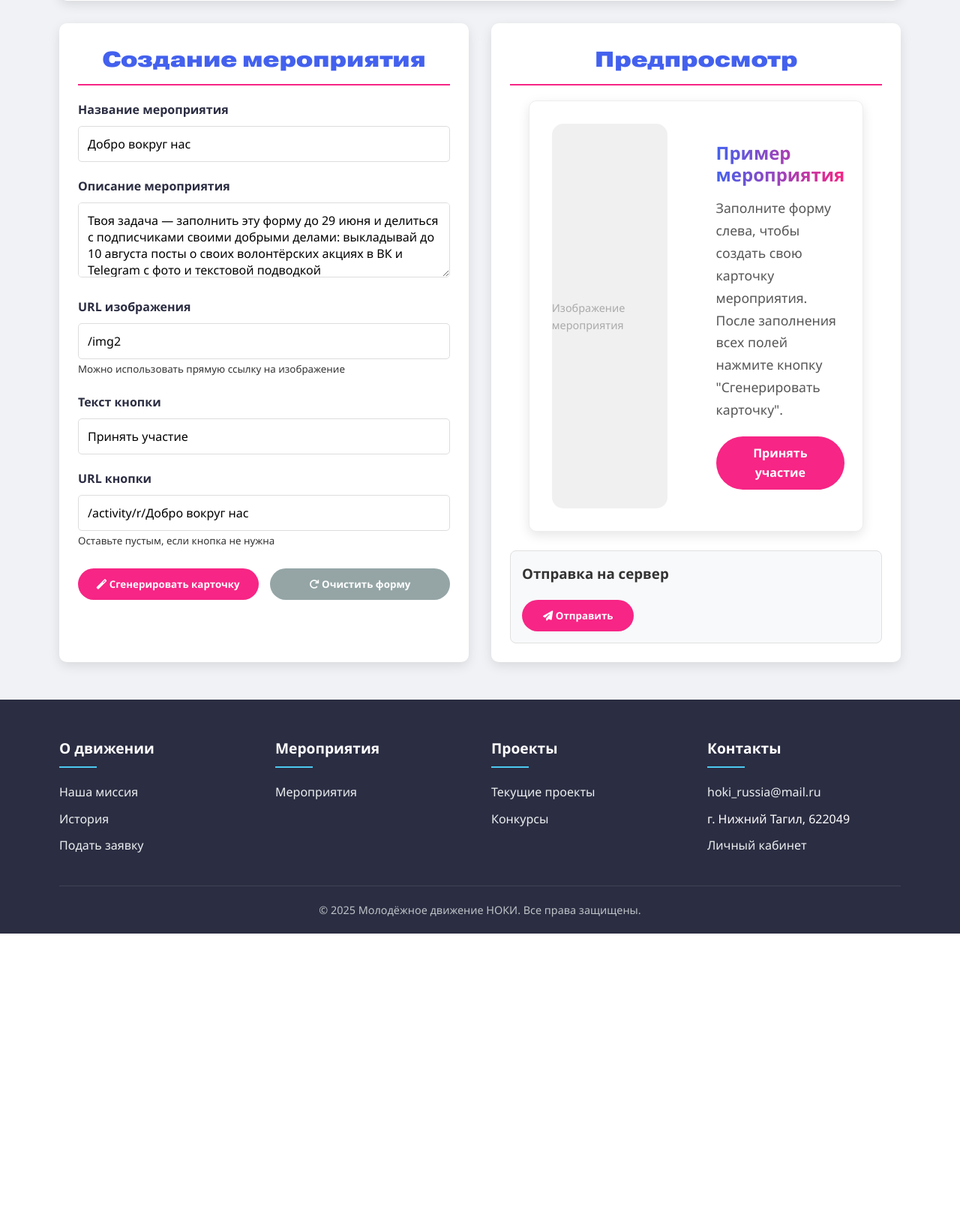
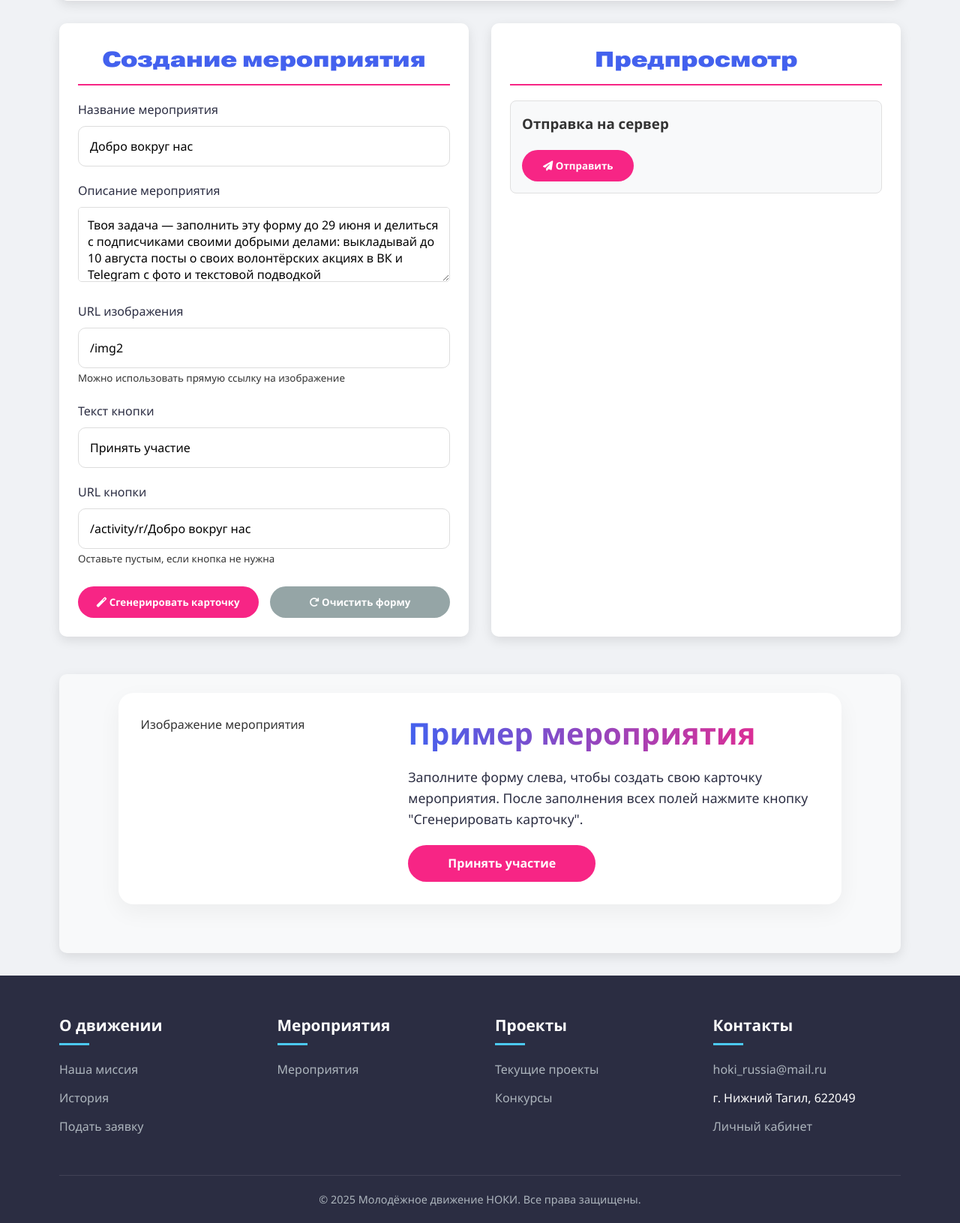
Before and after one commit to Bebr1k27/NOKI, a Flask app: template templates/constructor2.html in a window 1280 px wide. Shown: the part 914-2545 px from the top of the page at 75% size. Before the commit the page ends 2159 px from the top, so only its background shows below. Run offline with Flask 3, Linux system fonts and the light colour scheme; the template is opened without the code that fills it, so the values that code supplies are empty.

Commit message:
Исправлен constructor2.html

```diff
--- a/templates/constructor2.html
+++ b/templates/constructor2.html
@@ -66,14 +66,7 @@
             margin-bottom: 20px;
         }
 
-        label {
-            display: block;
-            margin-bottom: 8px;
-            font-weight: 600;
-            color: var(--dark);
-        }
-
-        input, textarea {
+        textarea {
             width: 100%;
             padding: 12px;
             border: 1px solid #ddd;
@@ -82,8 +75,8 @@
             transition: border 0.3s;
         }
 
-        input:focus, textarea:focus {
-            border-color: var(--secondary);
+        textarea:focus {
+            border-color: var(--primary);
             outline: none;
             box-shadow: 0 0 0 3px rgba(52, 152, 219, 0.2);
         }
@@ -115,50 +108,6 @@
 
         .btn-reset:hover {
             background: #7f8c8d;
-        }
-
-        .event {
-            display: flex;
-            background: white;
-            border-radius: 10px;
-            overflow: hidden;
-            box-shadow: 0 5px 15px rgba(0,0,0,0.1);
-            margin-bottom: 25px;
-            border: 1px solid #eee;
-        }
-
-        .event-img {
-            width: 40%;
-            min-height: 200px;
-            object-fit: cover;
-            background: #f0f0f0;
-            display: flex;
-            align-items: center;
-            justify-content: center;
-            color: #aaa;
-            font-size: 0.9rem;
-        }
-
-        .event-content {
-            padding: 25px;
-            width: 60%;
-        }
-
-        .event-title {
-            font-size: 1.5rem;
-            margin-bottom: 15px;
-            color: var(--primary);
-        }
-
-        .event-description {
-            margin-bottom: 20px;
-            color: #555;
-            line-height: 1.7;
-        }
-
-        .event-btn {
-            font-size: 1rem;
-            padding: 10px 25px;
         }
 
         .generated-code {
@@ -235,63 +184,6 @@
             background: #f8d7da;
             color: #721c24;
             border: 1px solid #f5c6cb;
-        }
-
-        footer {
-            background: var(--dark);
-            color: white;
-            padding: 40px 0 20px;
-            margin-top: 50px;
-        }
-
-        .footer-grid {
-            display: grid;
-            grid-template-columns: repeat(auto-fit, minmax(200px, 1fr));
-            gap: 30px;
-            margin-bottom: 30px;
-        }
-
-        .footer-column h3 {
-            font-size: 1.2rem;
-            margin-bottom: 20px;
-            position: relative;
-            padding-bottom: 10px;
-        }
-
-        .footer-column h3::after {
-            content: '';
-            position: absolute;
-            bottom: 0;
-            left: 0;
-            width: 50px;
-            height: 2px;
-            background: var(--accent);
-        }
-
-        .footer-links {
-            list-style: none;
-        }
-
-        .footer-links li {
-            margin-bottom: 10px;
-        }
-
-        .footer-links a {
-            color: #ecf0f1;
-            text-decoration: none;
-            transition: color 0.3s;
-        }
-
-        .footer-links a:hover {
-            color: var(--accent);
-        }
-
-        .copyright {
-            text-align: center;
-            padding-top: 20px;
-            border-top: 1px solid rgba(255,255,255,0.1);
-            font-size: 0.9rem;
-            color: #bdc3c7;
         }
 
         .instructions {
@@ -434,16 +326,6 @@
 
             <div class="preview">
                 <h2 class="section-title">Предпросмотр</h2>
-                <div id="event-preview">
-                    <div class="event">
-                        <div class="event-img">Изображение мероприятия</div>
-                        <div class="event-content">
-                            <h3 class="event-title">Пример мероприятия</h3>
-                            <p class="event-description">Заполните форму слева, чтобы создать свою карточку мероприятия. После заполнения всех полей нажмите кнопку "Сгенерировать карточку".</p>
-                            <a href="#" class="btn event-btn">Принять участие</a>
-                        </div>
-                    </div>
-                </div>
 
                 <div class="server-url-container">
                     <h3>Отправка на сервер</h3>
@@ -466,6 +348,19 @@
                         </button>
                     </div>
                     <div id="generated-code"></div>
+                </div>
+            </div>
+        </div>
+
+        <div class="instructions" style="background: #f8f9fa;">
+            <div id="event-preview">
+                <div class="event">
+                    <div class="event-img">Изображение мероприятия</div>
+                    <div class="event-content">
+                        <h3 class="event-title">Пример мероприятия</h3>
+                        <p class="event-description">Заполните форму слева, чтобы создать свою карточку мероприятия. После заполнения всех полей нажмите кнопку "Сгенерировать карточку".</p>
+                        <a href="#" class="btn event-btn">Принять участие</a>
+                    </div>
                 </div>
             </div>
         </div>
```
